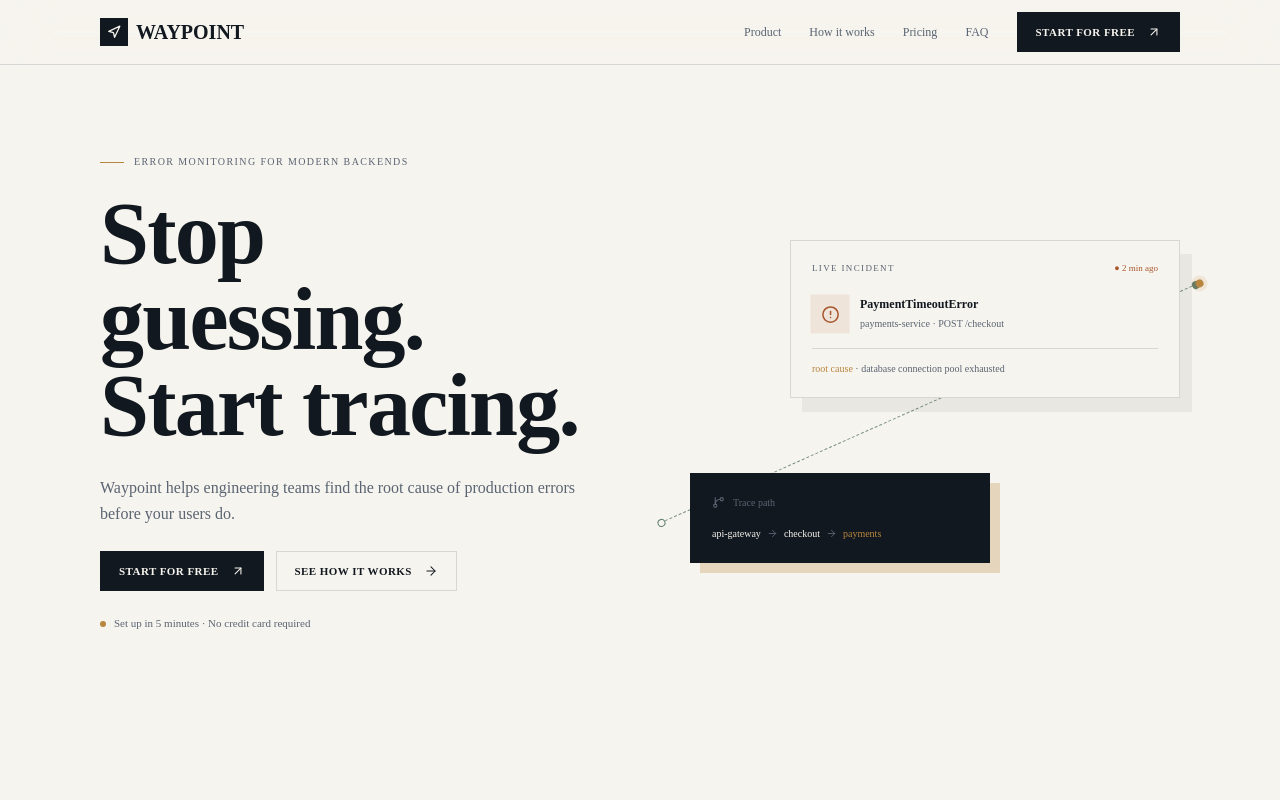
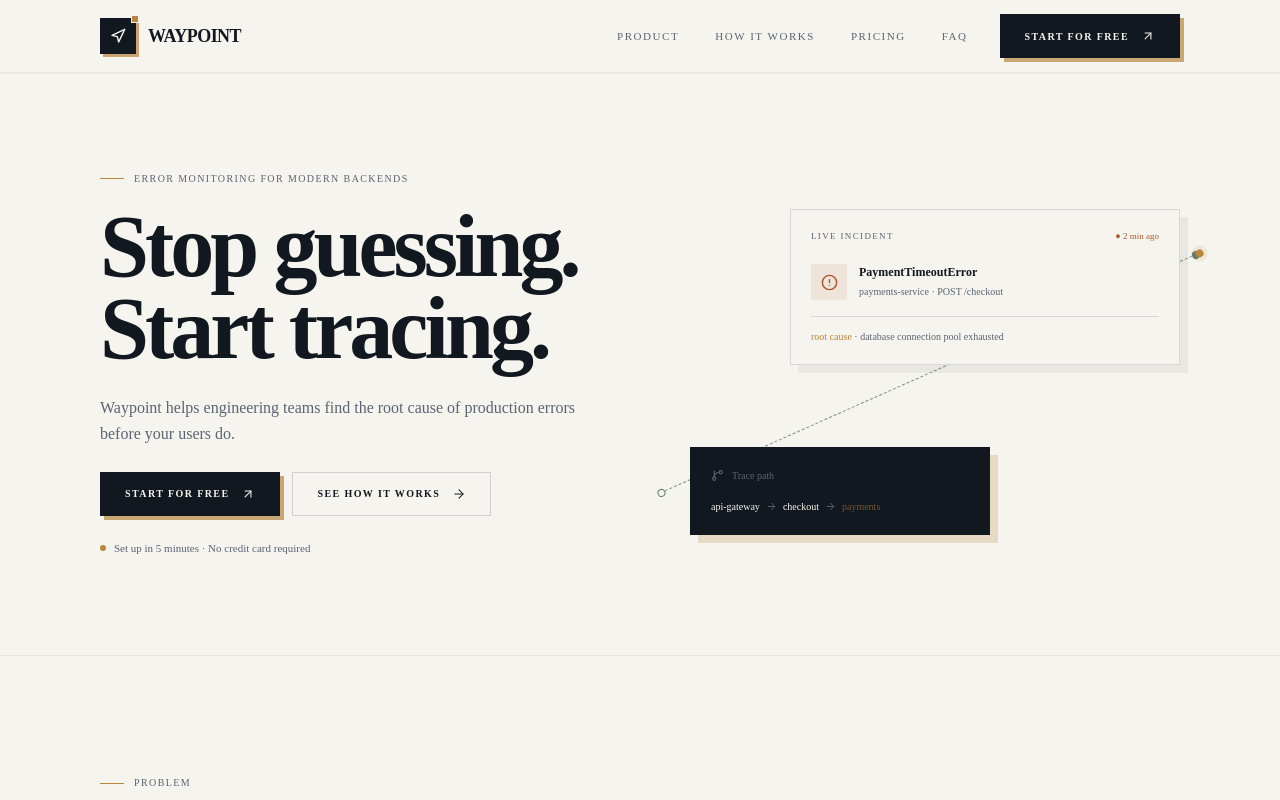
Before and after one commit to yafigian3-hue/waypoint-template, a React (Vite) app: page / in a window 1280 px wide. Shown: the top 800 px of the page. Built offline with nearby package versions, Linux system fonts and the light colour scheme.

Commit message:
style: refine hero layout and visual design

```diff
--- a/src/components/sections/Hero.tsx
+++ b/src/components/sections/Hero.tsx
@@ -22,8 +22,8 @@
 
 export default function Hero() {
   return (
-    <section className="overflow-hidden py-[70px] md:py-[80px] lg:py-[90px]">
-      <div className="container grid w-full grid-cols-1 items-center gap-[55px] md:grid-cols-2 md:gap-20">
+    <section className="overflow-hidden border-b border-slate/10 py-16 sm:py-20 lg:py-24">
+      <div className="container grid w-full grid-cols-1 items-center gap-12 md:grid-cols-2 md:gap-16 lg:gap-20">
         {/* LEFT CONTENT */}
         <div>
           {/* Eyebrow */}
@@ -38,7 +38,7 @@
               ...motionTransitions.slow,
               delay: 0.1,
             }}
-            className="mb-[25px] mt-[22px] font-display text-[clamp(48px,7vw,88px)] font-semibold leading-[0.98] tracking-[-0.02em]"
+            className="mb-6 mt-5 max-w-2xl font-display text-[clamp(3rem,7vw,5.5rem)] font-semibold leading-[0.94] tracking-[-0.045em] text-ink"
           >
             {content.hero.headline.split("\n").map((line) => (
               <span key={line} className="block">
@@ -126,7 +126,7 @@
               ...hoverLiftLarge,
               transition: motionTransitions.fast,
             }}
-            className="relative z-10 w-full border border-slate/20 bg-paper p-[21px] shadow-[12px_14px_0_rgba(18,24,31,0.06)] md:absolute md:right-0 md:top-[42px] md:w-[min(390px,82%)]"
+            className="relative z-10 w-full border border-slate/20 bg-paper p-5 shadow-[8px_8px_0_rgba(18,24,31,0.06)] transition-colors duration-300 hover:border-brass/50 md:absolute md:right-0 md:top-10 md:w-[min(390px,82%)]"
           >
             <div className="flex items-center justify-between">
               <span className="font-mono text-[9px] uppercase tracking-[.15em] text-slate">
@@ -176,7 +176,7 @@
               ...hoverLift,
               transition: motionTransitions.fast,
             }}
-            className="relative z-10 mt-4 w-full border border-ink bg-ink p-[21px] text-paper shadow-[10px_10px_0_rgba(184,134,63,0.28)] md:absolute md:bottom-[25px] md:left-2.5 md:mt-0 md:w-[min(300px,70%)]"
+            className="relative z-10 mt-4 w-full border border-ink bg-ink p-5 text-paper shadow-[8px_8px_0_rgba(184,134,63,0.24)] md:absolute md:bottom-6 md:left-2.5 md:mt-0 md:w-[min(300px,70%)]"
           >
             <div className="flex items-center gap-2 font-mono text-[10px] text-slate">
               <GitBranch size={13} />
--- a/src/components/sections/Navbar.tsx
+++ b/src/components/sections/Navbar.tsx
@@ -21,9 +21,9 @@
         duration: 0.6,
         ease: [0.22, 1, 0.36, 1],
       }}
-      className="sticky top-0 z-50 border-b border-slate/20 bg-paper/92 backdrop-blur-xl"
+      className="sticky top-0 z-50 border-b border-slate/10 bg-paper/85 shadow-[0_1px_0_rgba(184,134,63,0.08)] backdrop-blur-2xl"
     >
-      <div className="container flex h-16 items-center justify-between">
+      <div className="container flex h-[4.5rem] items-center justify-between gap-6">
         <Logo>{content.nav.logo}</Logo>
 
         {/* Desktop navigation */}
@@ -39,7 +39,7 @@
                 delay: 0.2 + index * 0.08,
                 ease: [0.22, 1, 0.36, 1],
               }}
-              className="group relative text-xs text-slate transition-colors duration-200 hover:text-ink"
+              className="group relative rounded-sm px-1 py-2 text-[11px] font-medium uppercase tracking-[0.14em] text-slate transition-colors duration-200 hover:text-ink"
             >
               {link.label}
 
@@ -70,7 +70,7 @@
             delay: 0.25,
           }}
           whileTap={{ scale: 0.9 }}
-          className="grid size-9 place-items-center md:hidden"
+          className="grid size-10 place-items-center border border-slate/20 text-ink transition-colors hover:border-brass hover:text-brass md:hidden"
           onClick={() => setOpen((current) => !current)}
           aria-label={open ? "Close menu" : "Open menu"}
           aria-expanded={open}
@@ -121,9 +121,9 @@
               duration: 0.3,
               ease: [0.22, 1, 0.36, 1],
             }}
-            className="overflow-hidden border-t border-slate/20"
+            className="overflow-hidden border-t border-slate/10 bg-ink text-paper shadow-[0_14px_30px_rgba(18,24,31,0.14)]"
           >
-            <nav className="container flex flex-col gap-[18px] pb-[26px] pt-5 text-sm">
+            <nav className="container flex flex-col gap-2 pb-7 pt-5 text-sm">
               {content.nav.links.map((link, index) => (
                 <motion.a
                   key={link.label}
@@ -136,7 +136,7 @@
                     ease: [0.22, 1, 0.36, 1],
                   }}
                   onClick={closeMenu}
-                  className="transition-colors duration-200 hover:text-brass"
+                  className="border-b border-paper/10 py-3 text-paper/80 transition-colors duration-200 hover:border-brass hover:text-brass"
                 >
                   {link.label}
                 </motion.a>
--- a/src/components/shared/cta-button.tsx
+++ b/src/components/shared/cta-button.tsx
@@ -10,18 +10,18 @@
 
 const variantClasses: Record<NonNullable<CtaButtonProps["variant"]>, string> = {
   dark: [
-    "border border-ink bg-ink text-paper",
-    "hover:bg-paper hover:text-ink",
+    "border border-ink bg-ink text-paper shadow-[4px_4px_0_rgba(184,134,63,0.7)]",
+    "hover:-translate-y-0.5 hover:translate-x-0.5 hover:bg-brass hover:text-ink hover:shadow-[2px_2px_0_rgba(18,24,31,0.8)]",
   ].join(" "),
 
   light: [
-    "border border-paper/70 bg-paper text-ink",
-    "hover:bg-transparent hover:text-paper hover:border-paper",
+    "border border-paper bg-paper text-ink shadow-[4px_4px_0_rgba(184,134,63,0.55)]",
+    "hover:-translate-y-0.5 hover:translate-x-0.5 hover:bg-brass hover:text-ink hover:shadow-[2px_2px_0_rgba(18,24,31,0.8)]",
   ].join(" "),
 
   text: [
-    "border border-slate/20 bg-transparent text-ink",
-    "hover:border-ink hover:bg-ink hover:text-paper",
+    "border border-slate/25 bg-transparent text-ink",
+    "hover:border-brass hover:bg-brass/10 hover:text-ink",
   ].join(" "),
 };
 
@@ -46,15 +46,14 @@
     <a
       href={href}
       className={cn(
-        "group inline-flex min-h-10 items-center justify-center",
-        "gap-3 px-4 sm:px-[18px]",
+        "group inline-flex min-h-11 w-full items-center justify-center sm:w-auto",
+        "gap-3 px-5 py-2.5 sm:px-6",
         "whitespace-nowrap",
-        "font-mono text-[11px] font-semibold uppercase tracking-[0.04em]",
-        "transition-all duration-200 ease-out",
-        "hover:-translate-y-0.5",
+        "font-mono text-[10px] font-semibold uppercase tracking-[0.14em]",
+        "transition-all duration-300 ease-out",
+        "active:translate-x-0 active:translate-y-0 active:shadow-none",
         "focus-visible:outline-none",
-        "focus-visible:ring-2 focus-visible:ring-ink/30",
-        "focus-visible:ring-offset-2",
+        "focus-visible:outline-none focus-visible:ring-2 focus-visible:ring-brass focus-visible:ring-offset-2 focus-visible:ring-offset-paper",
         variantClasses[variant],
         className,
       )}
--- a/src/components/shared/logo.tsx
+++ b/src/components/shared/logo.tsx
@@ -9,14 +9,17 @@
   return (
     <a
       href="#top"
-      className={`flex items-center gap-2 font-display text-xl font-semibold text-[var(--ink)] ${className}`}
+      className={`group inline-flex items-center gap-3 font-display text-lg font-semibold tracking-[-0.03em] text-ink transition-colors duration-300 hover:text-brass ${className}`}
       aria-label={`${children} home`}
     >
-      <span className="grid size-7 place-items-center bg-ink text-paper">
-        <Navigation size={14} strokeWidth={2.2} />
+      <span className="relative grid size-9 shrink-0 place-items-center border border-ink bg-ink text-paper shadow-[3px_3px_0_rgba(184,134,63,0.72)] transition-all duration-300 group-hover:-translate-y-0.5 group-hover:translate-x-0.5 group-hover:bg-brass group-hover:text-ink group-hover:shadow-[1px_1px_0_rgba(18,24,31,0.8)]">
+        <Navigation size={16} strokeWidth={2.1} aria-hidden="true" />
+        <span
+          className="absolute -right-1 -top-1 size-2 border border-paper bg-brass"
+          aria-hidden="true"
+        />
       </span>
-
-      <span>{children}</span>
+      <span className="leading-none">{children}</span>
     </a>
   );
 }
--- a/src/lib/animations.ts
+++ b/src/lib/animations.ts
@@ -4,32 +4,33 @@
 
 export const motionTransitions = {
   fast: {
-    duration: 0.2,
+    duration: 0.18,
+    ease: easeOut,
   } satisfies Transition,
 
   standard: {
-    duration: 0.6,
+    duration: 0.5,
     ease: easeOut,
   } satisfies Transition,
 
   slow: {
-    duration: 0.8,
+    duration: 0.7,
     ease: easeOut,
   } satisfies Transition,
 
   route: {
-    duration: 1,
+    duration: 0.9,
     ease: easeOut,
   } satisfies Transition,
 
   pulse: {
-    duration: 2,
+    duration: 2.4,
     repeat: Infinity,
     ease: "easeInOut",
   } satisfies Transition,
 
   signal: {
-    duration: 1.2,
+    duration: 1,
     ease: "easeInOut",
   } satisfies Transition,
 };
@@ -46,7 +47,7 @@
 export const fadeUp = {
   initial: {
     opacity: 0,
-    y: 30,
+    y: 18,
   },
   animate: {
     opacity: 1,
@@ -57,7 +58,7 @@
 export const fadeUpLarge = {
   initial: {
     opacity: 0,
-    y: 40,
+    y: 24,
   },
   animate: {
     opacity: 1,
@@ -69,7 +70,7 @@
   initial: {
     opacity: 0,
     x: -40,
-    y: 30,
+    y: 18,
   },
   animate: {
     opacity: 1,
@@ -101,11 +102,11 @@
 };
 
 export const hoverLift = {
-  y: -5,
+  y: -3,
 };
 
 export const hoverLiftLarge = {
-  y: -6,
+  y: -4,
 };
 
 export const pulseScale = {
```
